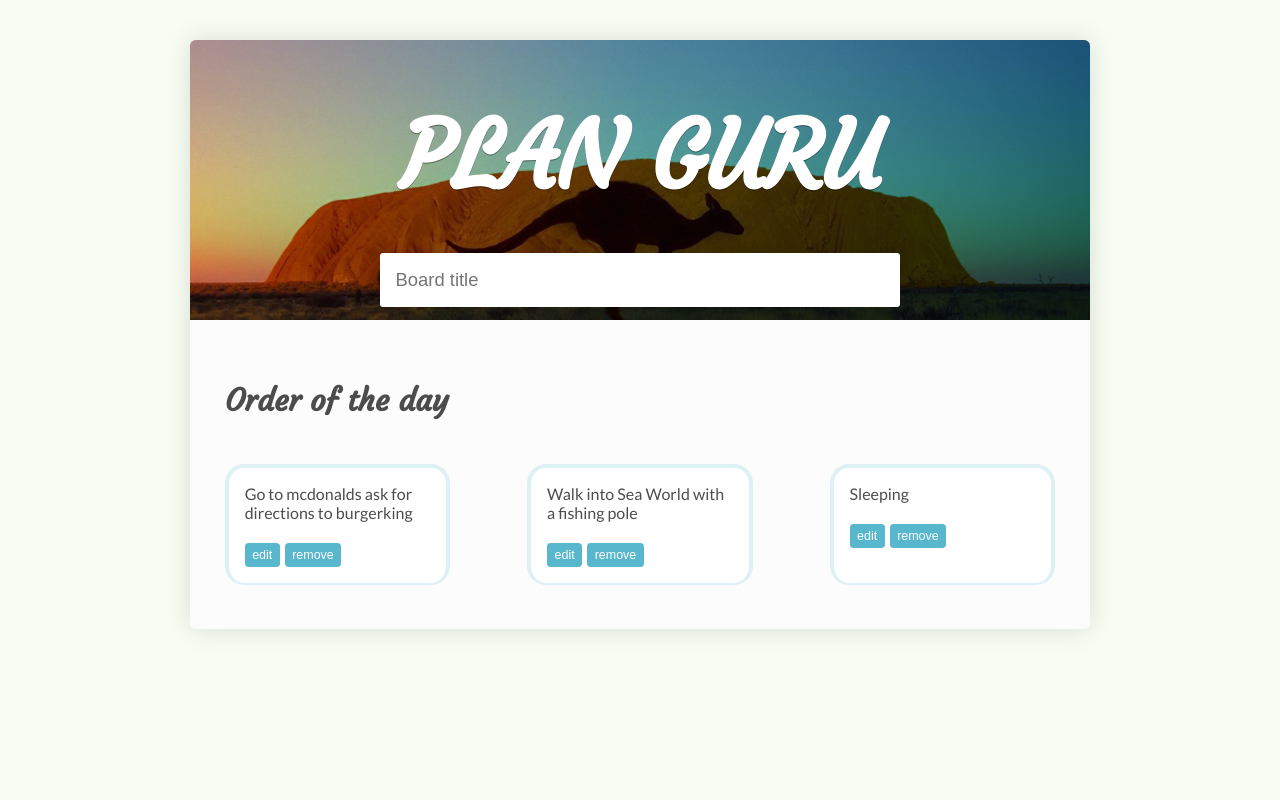
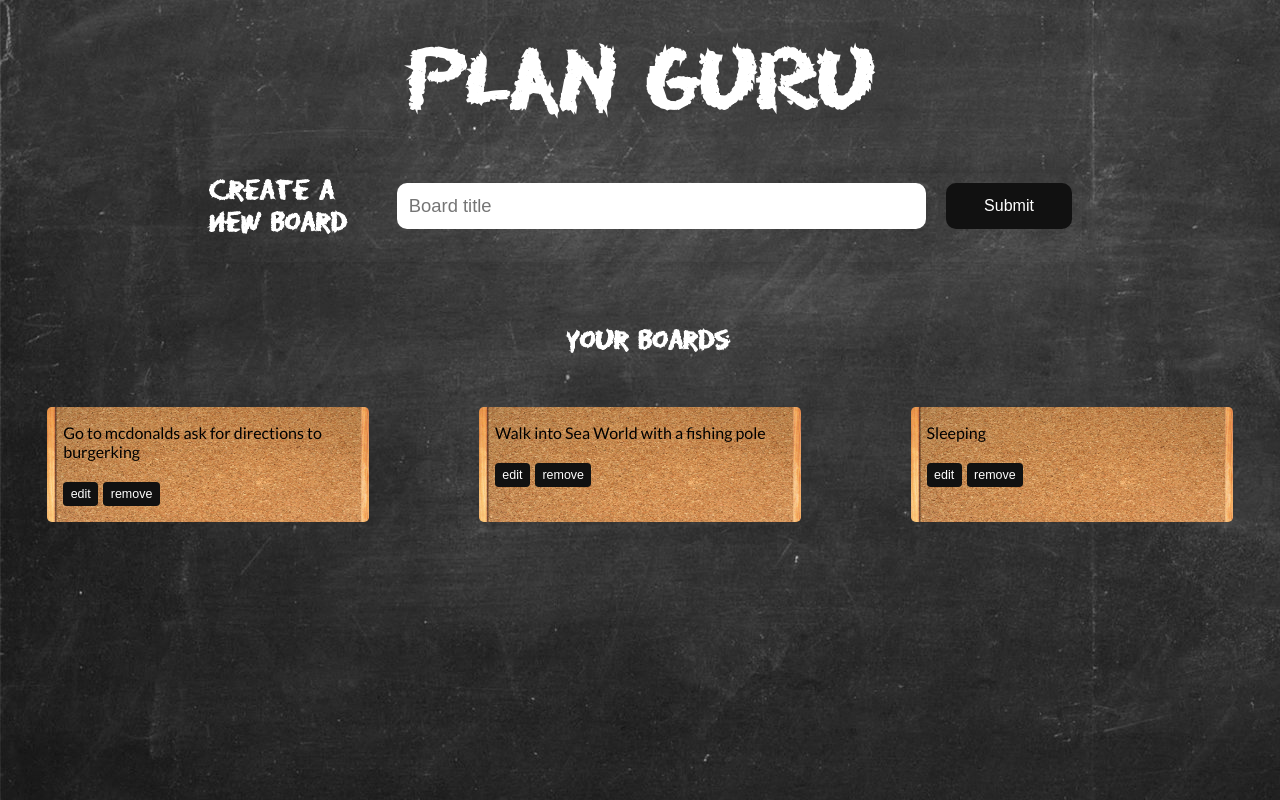
Before and after one commit to CodecoolBP20162/web-with-python-proman-keng-uru, a Flask app: page / in a window 1280 px wide. Run offline with Flask 2, Linux system fonts and the light colour scheme; some libraries are stand-ins or nearby versions.

Commit message:
new mainpage

```diff
--- a/static/kenguru.css
+++ b/static/kenguru.css
@@ -1,6 +1,11 @@
 /* =================================
   Element Styles
 ==================================== */
+
+@font-face {
+  font-family: BoardTitle;
+  src: url(EraserDust.ttf);
+}
 
 
 * {
@@ -8,45 +13,49 @@
 }
 body {
   font-family: 'Lato', sans-serif;
-  color: #4c4c4c;
-  background: #f8fdf3;
+  background-image: url("Chalkboard.jpg");
 }
+
 h1,
 p,
 form button {
   color: white;
 }
 h1 {
-  font-family: 'Courgette', cursive;
-  text-shadow: 0 1px 0 rgba(0,0,0, .4);
+  font-family: BoardTitle;
   line-height: .65;
   margin-top: .5em;
   margin-bottom: 0;
 }
 h2 {
   margin-top: 0;
-  font-family: 'Courgette', cursive;
+  font-family: BoardTitle;
+  color: white;
 }
 p {
   font-size: 1.1em;
   text-shadow: 0 1px 0 rgba(0,0,0, .25);
 }
 form {
-  width: 60%;
-  background: white;
+  width: 70%;
+  /*background: white;*/
   display: inline-block;
   overflow: hidden;
   display: -webkit-flex;
   display: flex;
   border-radius: .2em;
-  border: solid 4px white;
+  /*border: solid 4px white;*/
   box-shadow: 0 1px 14px rgba(0,0,0, .12);
 }
 form button {
+  width: 20%;
+  margin: 10px;
+  border-radius: 10px;
+  height: 46px;
   padding: 0 1em;
   font-size: 1em;
-  background: #7bcbc4;
-  border-radius: .2em;
+  background: #111111;
+  min-width: 4em;
 }
 ul {
   list-style: none;
@@ -55,10 +64,13 @@ ul {
 }
 ul li {
   padding: 1em;
-  background: #fff;
-  border-radius: 1.2em;
-  border: solid 4px rgba(88, 183, 205, .2);
-  border-bottom: solid 2px rgba(88, 183, 205, .2);
+  background-image: url(Corkboard.png);
+  background-repeat:no-repeat;
+  background-position:center;
+  background-size: 100% 140px;
+  border-radius: 0.3em;
+  /*border: solid 4px rgba(88, 183, 205, .2);
+  border-bottom: solid 2px rgba(88, 183, 205, .2);*/
   position: relative;
 }
 button {
@@ -76,10 +88,13 @@ header {
               background-blend-mode: multiply;
               background-size: cover;
 }
-header input {
+input {
+  margin: 10px;
+  border-radius: 10px;
   padding: 12px;
   font-size: 1.15em;
-  width: 100%;
+  width: 90%;
+  height: 10%;
 }
 li span,
 li input[type=text] {
@@ -108,7 +123,7 @@ li button {
   border-radius: .3em;
   padding: .4em .6em;
   color: white;
-  background: #58b7cd;
+  background: #111111;
 }
 li button:last-child {
   background: rgba(88, 183, 205, .5);
@@ -157,13 +172,14 @@ div > label {
     margin-bottom: 1em;
   }
   form {
-    width: 95%;
+    width: 50%;
     -webkit-flex-direction: column;
     flex-direction: column;
     margin: auto;
     margin-top: 2.5em;
   }
   form button {
+    height: 50%;
     padding: 12px 0;
     margin-top: .10em;
   }
@@ -198,7 +214,6 @@ div > label {
     font-size: 5.8em;
   }
   h2 {
-    float: left;
     font-size: 1.9em;
     margin-left: 1.25%;
   }
--- a/templates/start2.html
+++ b/templates/start2.html
@@ -9,21 +9,19 @@
     <script src="https://code.jquery.com/jquery-1.12.4.js"></script>
     <script src="https://code.jquery.com/ui/1.12.1/jquery-ui.js"></script>
 <body>
-  <div class="wrapper">
-    <header>
-      <h1>PLAN GURU</h1>
+  <center>
+    <h1>PLAN GURU</h1>
+  </center>
       <form id="registrar">
-        <input type="text" id="new-board-title" name="name" placeholder="Board title" data-toggle="tooltip" title="Board title">
-        <!--<button type="submit" id="add-button" name="submit" value="submit">Submit</button>-->
+        <h2>create a new board    </h2><input type="text" id="new-board-title" name="name" placeholder="Board title" data-toggle="tooltip" title="Board title">
+        <button type="submit" id="add-button" name="submit" value="submit">Submit</button>
       </form>
-    </header>
+  <div class="main">
+    <center>
+    <h2>your boards</h2>
+    </center>
+    <ul id="boards"></ul>
 
-    <div class="main">
-      <h2>Order of the day</h2>
-      <ul id="boards">
-      </ul>
-
-    </div>
   </div>
 
    <script src="{{ url_for('static', filename='jquery-3.1.1.min.js') }}"></script>
```
Also changed, not shown: static/Chalkboard.jpg (added), static/Corkboard.png (added), static/EraserDust.ttf (added).
